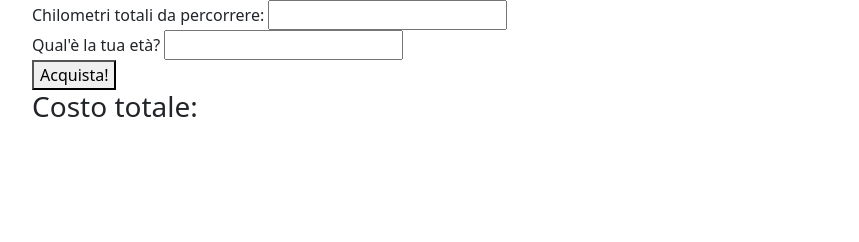
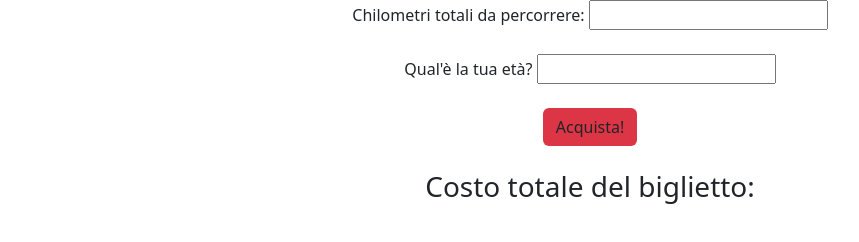
Before and after one commit to FrancescoLoCasto/js-biglietto-treno-form, a plain HTML site: page index.html in a window 1280 px wide. Shown: the whole page, without its empty margins (50-909 px from the left). Drawn offline with nearby package versions, Linux system fonts and the light colour scheme.

Commit message:
insert content

```diff
--- a/index.html
+++ b/index.html
@@ -12,8 +12,7 @@
       <title>Ticket Train Form</title>
 
       <!-- Bootstrap v5.2 -->
-      <!-- CSS only -->
-<link href="https://cdn.jsdelivr.net/npm/bootstrap@5.2.3/dist/css/bootstrap.min.css" rel="stylesheet" integrity="sha384-rbsA2VBKQhggwzxH7pPCaAqO46MgnOM80zW1RWuH61DGLwZJEdK2Kadq2F9CUG65" crossorigin="anonymous">
+      <link href="https://cdn.jsdelivr.net/npm/bootstrap@5.2.3/dist/css/bootstrap.min.css" rel="stylesheet" integrity="sha384-rbsA2VBKQhggwzxH7pPCaAqO46MgnOM80zW1RWuH61DGLwZJEdK2Kadq2F9CUG65" crossorigin="anonymous">
    </head>
    <body>
 
@@ -23,7 +22,7 @@
 
          <div class="container">
             <div class="row">
-               <div class="col-12">
+               <div class="col-12 text-center mb-4">
                   <div class="first-group">
                      <label for="totalKm">Chilometri totali da percorrere:</label>
                      <input type="number" name="kmt" id="totalKm">
@@ -35,7 +34,7 @@
 
          <div class="container">
             <div class="row">
-               <div class="col-12">
+               <div class="col-12 text-center mb-4">
                   <div class="second-group">
                      <label for="passengerAge">Qual'è la tua età?</label>
                      <input type="number" name="agePass" id="passengerAge">
@@ -49,13 +48,13 @@
 
       <div class="container">
          <div class="row">
-            <div class="col-12">
+            <div class="col-12 text-center mb-4">
                <div class="button-group">
-                  <button id="button-shop">
+                  <button id="button-shop" class="btn mb-4 bg-danger">
                      Acquista!
                   </button>
 
-                  <h3>Costo totale:</h3>
+                  <h3>Costo totale del biglietto:</h3>
 
                   <span id="totalPriceTicket"></span>
                </div>
```
